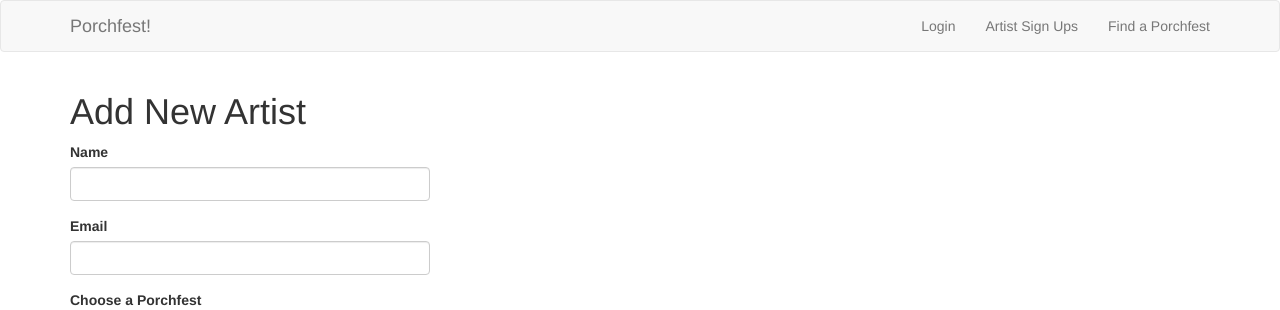
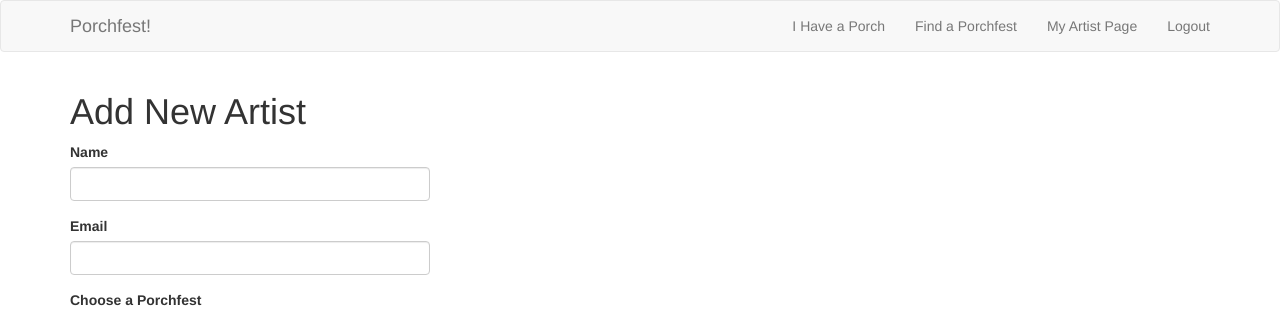
Before and after one commit to apython1998/porchfest.BAG, a Flask app: page /new_porch in a window 1280 px wide. Shown: the top 310 px of the page. Run offline with Flask 2, Linux system fonts and the light colour scheme; the visitor is signed in with stand-in values (Sample User, id 1); some libraries are stand-ins or nearby versions.

Commit message:
Added logout route, dynamic navbar functionality

```diff
--- a/app/routes.py
+++ b/app/routes.py
@@ -1,4 +1,3 @@
-
 from flask import render_template, url_for, redirect, flash, request, jsonify
 from werkzeug.urls import url_parse
 from app import app
@@ -6,7 +5,6 @@ from app.models import Artist, Porch, Porchfest, Show, Location
 from datetime import datetime
 from flask_login import login_user, current_user, logout_user, login_required
 from app.forms import NewArtistForm, LoginForm, PorchForm, ArtistPorchfestSignUpForm, FindAPorchfestForm
-
 
 
 @app.route('/reset_db')
@@ -88,7 +86,7 @@ def findaporchfest():
     return render_template('findaporchfest.html', form=form)
 
 
-@app.route('/_artists_for_porchfest')
+@app.route('/_artists_for_porchfest') # restful lookup for findaporchfest page
 def artists_for_porchfest():
     porchfest_id = request.args.get('porchfestID', '')
     porchfest = Porchfest.objects.get(id=porchfest_id)
@@ -151,9 +149,16 @@ def logIn():
     return render_template('login.html', form=form)
 
 
+@app.route('/logout')
+def logout():
+    logout_user()
+    return redirect(url_for('index'))
+
+
 @app.route('/new_porch', methods=['GET', 'POST'])
 def addPorch():
     form = PorchForm()
+    form.porchfest_id.choices = []
     # need to populate select fields!
     if form.validate_on_submit():
         # add porch to db
--- a/app/templates/base.html
+++ b/app/templates/base.html
@@ -16,10 +16,15 @@
                     <a class="navbar-brand" href="{{ url_for('index') }}">Porchfest!</a>
             </div>
                 <ul class="nav navbar-nav navbar-right">
+                    <li><a href="{{ url_for('addPorch') }}">I Have a Porch</a></li>
+                    <li><a href="{{ url_for('findaporchfest') }}">Find a Porchfest</a></li>
+                {% if current_user.is_anonymous %}
+                    <li><a href="{{ url_for('signUp') }}">Artist Sign Ups</a></li>
                     <li><a href="{{ url_for('logIn') }}">Login</a></li>
-                    <li><a href="{{ url_for('signUp') }}">Artist Sign Ups</a></li>
-                    <li><a href="{{ url_for('findaporchfest') }}">Find a Porchfest</a></li>
-
+                {% else %}
+                    <li><a href="{{ url_for('artist', artist_name=current_user.name) }}">My Artist Page</a></li>
+                    <li><a href="{{ url_for('logout') }}">Logout</a></li>
+                {% endif %}
                 </ul>
             </div>
         </div>
```
